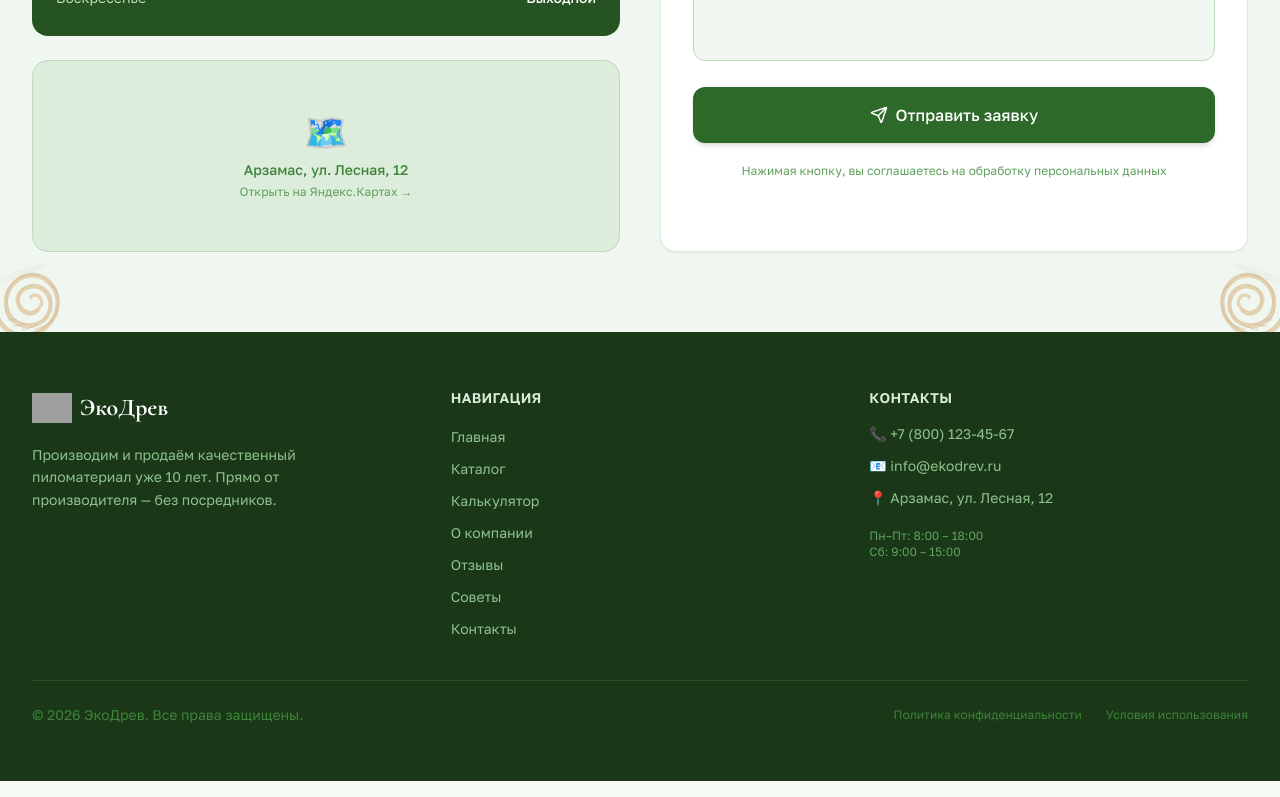
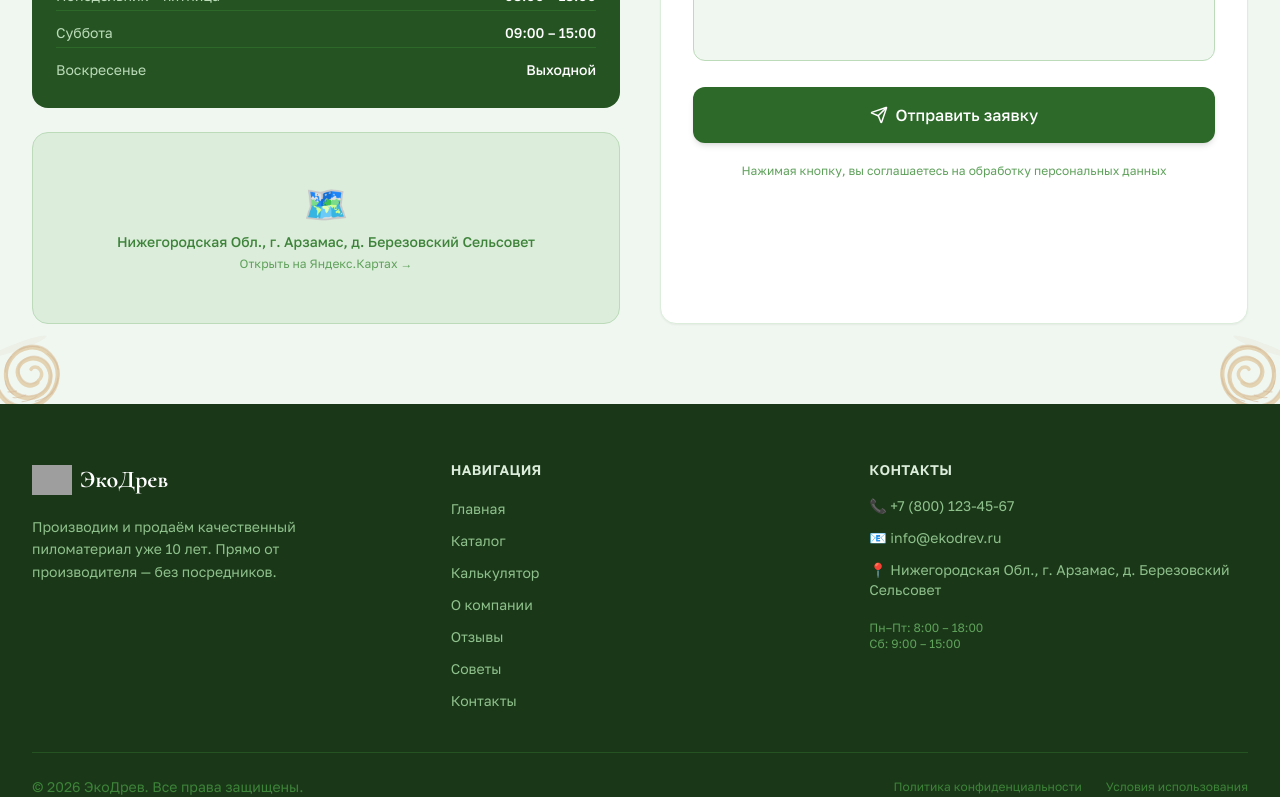
Before and after one commit to pr-poehali-dev/eco-wood-website, a React (Vite) app: page / in a window 1280 px wide. Shown: the part 7642-8439 px from the top of the page. Built offline with nearby package versions, Linux system fonts and the light colour scheme; grey boxes are pictures that could not be loaded.

Commit message:
chore: update address text

```diff
--- a/src/components/ContactsSection.tsx
+++ b/src/components/ContactsSection.tsx
@@ -13,7 +13,7 @@ export default function ContactsSection() {
   const contacts = [
     { icon: '📞', label: 'Телефон', value: '+7 (800) 123-45-67', sub: 'Бесплатно по России' },
     { icon: '📧', label: 'Email', value: 'info@ekodrev.ru', sub: 'Отвечаем за 2 часа' },
-    { icon: '📍', label: 'Адрес', value: 'Арзамас, ул. Лесная, 12', sub: 'Пн–Пт 8:00–18:00' },
+    { icon: '📍', label: 'Адрес', value: 'Нижегородская Обл., г. Арзамас, д. Березовский Сельсовет', sub: 'Пн–Пт 8:00–18:00' },
     { icon: '💬', label: 'WhatsApp', value: '+7 (900) 123-45-67', sub: 'Быстрая связь' },
   ];
 
@@ -73,7 +73,7 @@ export default function ContactsSection() {
             >
               <div className="text-center text-eco-500">
                 <div className="text-4xl mb-2">🗺️</div>
-                <div className="text-sm font-medium">Арзамас, ул. Лесная, 12</div>
+                <div className="text-sm font-medium">Нижегородская Обл., г. Арзамас, д. Березовский Сельсовет</div>
                 <div className="text-xs mt-1 text-eco-400">Открыть на Яндекс.Картах →</div>
               </div>
             </a>
--- a/src/components/Footer.tsx
+++ b/src/components/Footer.tsx
@@ -55,7 +55,7 @@ export default function Footer({ onNavigate }: FooterProps) {
             <div className="space-y-3 text-eco-300 text-sm">
               <div>📞 +7 (800) 123-45-67</div>
               <div>📧 info@ekodrev.ru</div>
-              <div>📍 Арзамас, ул. Лесная, 12</div>
+              <div>📍 Нижегородская Обл., г. Арзамас, д. Березовский Сельсовет</div>
               <div className="pt-2">
                 <div className="text-eco-400 text-xs">Пн–Пт: 8:00 – 18:00</div>
                 <div className="text-eco-400 text-xs">Сб: 9:00 – 15:00</div>
```
